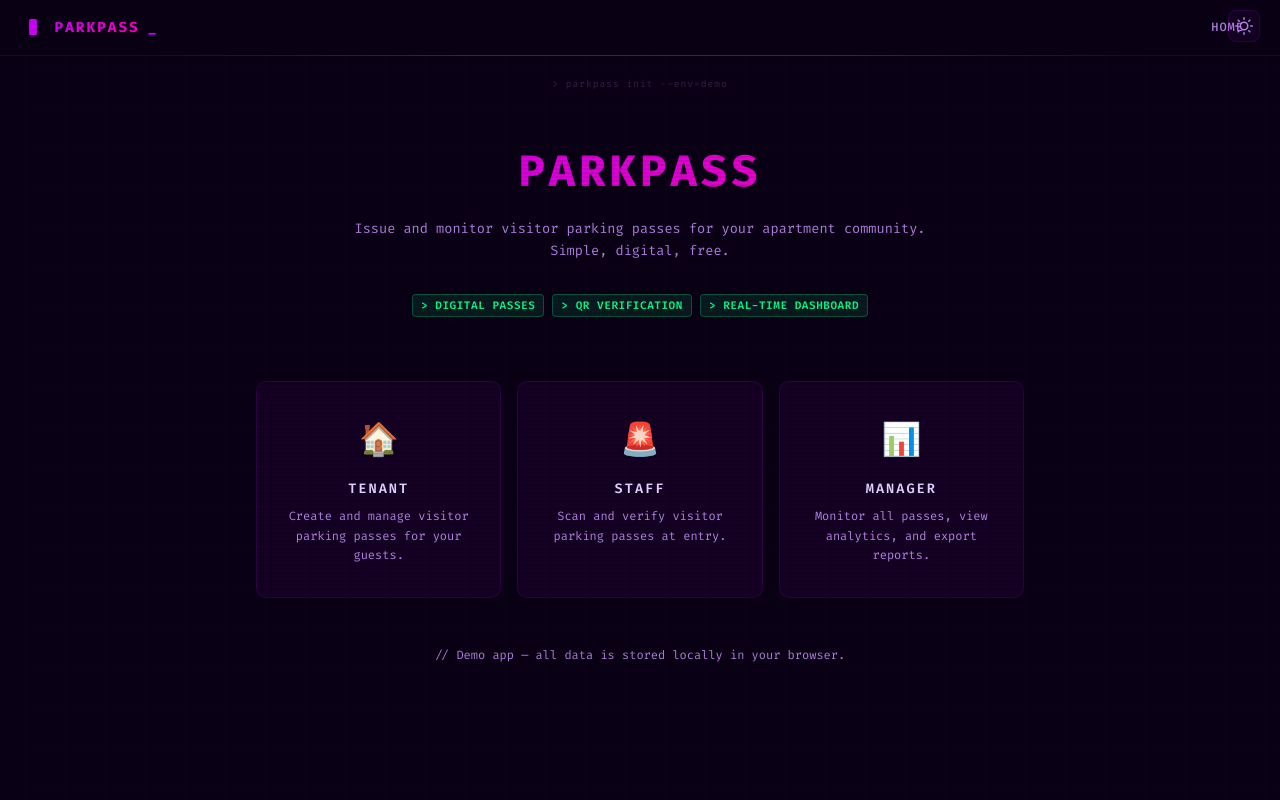
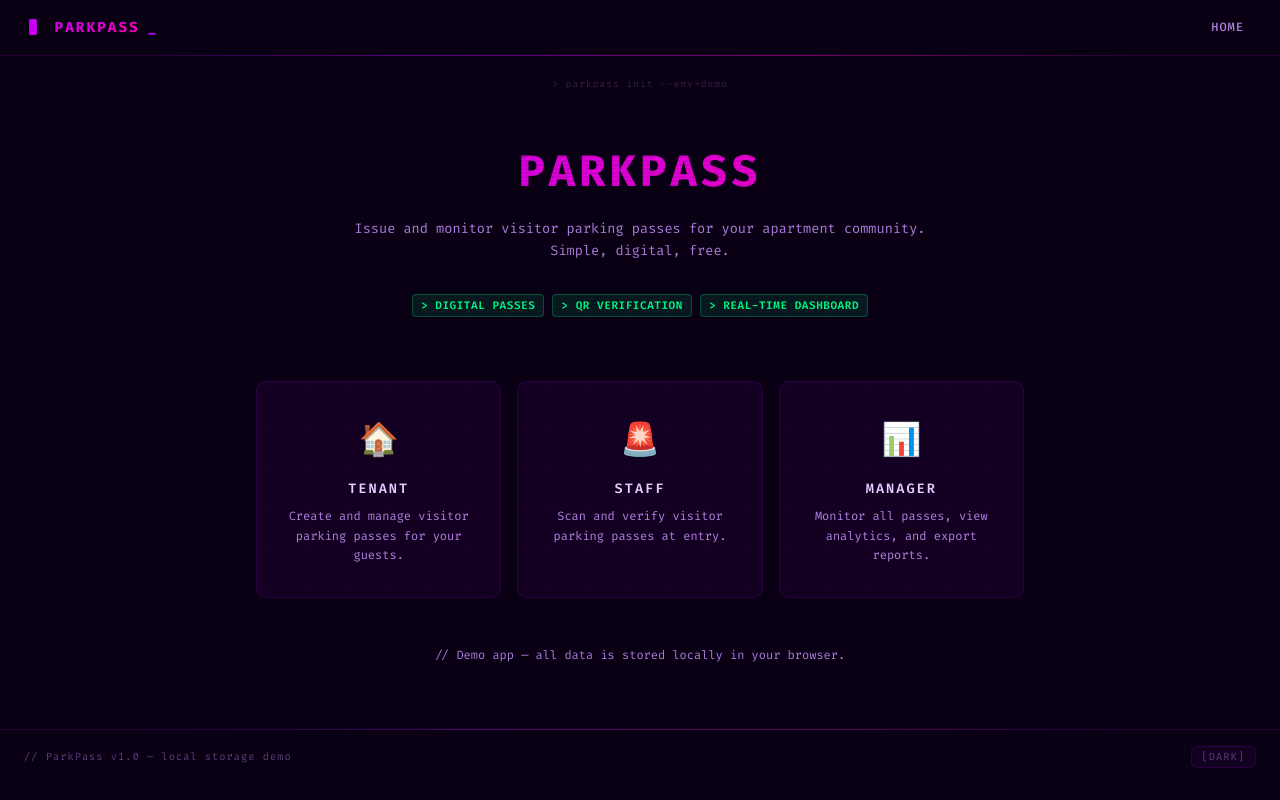
Before and after one commit to CowxLabs/Cowx-Parking, a plain HTML site: page index.html in a window 1280 px wide. Drawn offline with Linux system fonts and the light colour scheme; a web font is replaced by a local one.

Commit message:
Move theme toggle to footer

```diff
--- a/assets/css/style.css
+++ b/assets/css/style.css
@@ -192,23 +192,58 @@ a:hover { color: var(--primary-hover); text-shadow: 0 0 12px var(--accent-glow);
 }
 
 /* Theme Toggle */
+/* Footer */
+.footer {
+  border-top: 1px solid var(--border);
+  padding: 1rem 1.5rem;
+  display: flex;
+  align-items: center;
+  justify-content: space-between;
+  position: relative;
+  margin-top: 2rem;
+}
+
+.footer::before {
+  content: '';
+  position: absolute;
+  top: -1px;
+  left: 10%;
+  width: 80%;
+  height: 1px;
+  background: linear-gradient(90deg, transparent, var(--primary), var(--accent-pink), transparent);
+  opacity: 0.3;
+}
+
+.footer-text {
+  color: var(--text-dim);
+  font-size: 0.65rem;
+  letter-spacing: 1px;
+  font-family: var(--font);
+}
+
 .theme-toggle {
-  position: fixed;
-  top: 0.625rem;
-  right: 1.25rem;
-  z-index: 50;
+  display: inline-flex;
+  align-items: center;
+  gap: 0.5rem;
+  cursor: pointer;
   background: var(--surface);
   border: 1px solid var(--border);
-  border-radius: 8px;
-  width: 2rem;
-  height: 2rem;
-  display: flex;
-  align-items: center;
-  justify-content: center;
-  cursor: pointer;
-  color: var(--text-muted);
+  border-radius: 6px;
+  padding: 0.3rem 0.625rem;
+  color: var(--text-dim);
+  font-size: 0.65rem;
+  letter-spacing: 1px;
+  text-transform: uppercase;
+  font-family: var(--font);
   transition: all 0.2s;
-  font-size: 0.875rem;
+  line-height: 1;
+}
+
+.theme-toggle:hover {
+  background: var(--surface-hover);
+  color: var(--primary);
+  border-color: var(--primary);
+  box-shadow: 0 0 12px var(--accent-glow);
 }
 
 .theme-toggle:hover {
--- a/assets/js/theme.js
+++ b/assets/js/theme.js
@@ -16,9 +16,7 @@
 
     var btn = document.getElementById("theme-toggle");
     if (btn) {
-      btn.innerHTML = t === "dark"
-        ? '<svg xmlns="http://www.w3.org/2000/svg" width="18" height="18" viewBox="0 0 24 24" fill="none" stroke="currentColor" stroke-width="2" stroke-linecap="round" stroke-linejoin="round"><circle cx="12" cy="12" r="5"/><line x1="12" y1="1" x2="12" y2="3"/><line x1="12" y1="21" x2="12" y2="23"/><line x1="4.22" y1="4.22" x2="5.64" y2="5.64"/><line x1="18.36" y1="18.36" x2="19.78" y2="19.78"/><line x1="1" y1="12" x2="3" y2="12"/><line x1="21" y1="12" x2="23" y2="12"/><line x1="4.22" y1="19.78" x2="5.64" y2="18.36"/><line x1="18.36" y1="5.64" x2="19.78" y2="4.22"/></svg>'
-        : '<svg xmlns="http://www.w3.org/2000/svg" width="18" height="18" viewBox="0 0 24 24" fill="none" stroke="currentColor" stroke-width="2" stroke-linecap="round" stroke-linejoin="round"><path d="M21 12.79A9 9 0 1 1 11.21 3 7 7 0 0 0 21 12.79z"/></svg>';
+      btn.textContent = t === "dark" ? "[DARK]" : "[LIGHT]";
     }
   };
 
--- a/index.html
+++ b/index.html
@@ -12,7 +12,6 @@
 </head>
 <body>
 
-<button id="theme-toggle" class="theme-toggle" onclick="__toggleTheme()" aria-label="Toggle theme"></button>
 <script>__setTheme(window.__theme);</script>
 
 <nav class="nav">
@@ -58,5 +57,10 @@
   </div>
 </main>
 
+<footer class="footer">
+  <span class="footer-text">// ParkPass v1.0 — local storage demo</span>
+  <button class="theme-toggle" id="theme-toggle" onclick="__toggleTheme()">[DARK]</button>
+</footer>
+
 </body>
 </html>
```
Also changed, not shown: login.html (+5 -1 lines), manager/analytics.html (+5 -1 lines), manager/dashboard.html (+5 -1 lines), staff/scan.html (+5 -1 lines), tenant/create-pass.html (+5 -1 lines), tenant/dashboard.html (+5 -1 lines), tenant/history.html (+5 -1 lines), visitor/pass.html (+5 -1 lines).
